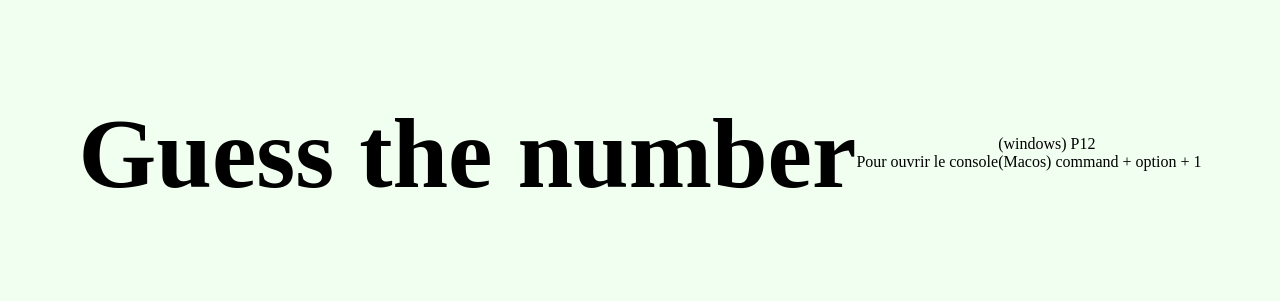
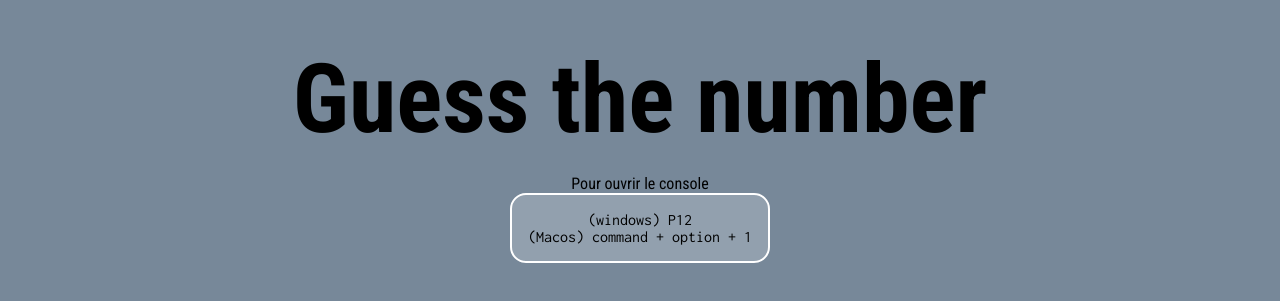
Before and after one commit to Diel-Ousseuynou/start-dimi-2021, a plain HTML site: page guess-the-number-console/index.html in a window 1280 px wide. Shown: the part 247-548 px from the top of the page. Drawn offline with Linux system fonts and the light colour scheme.

Commit message:
update main

```diff
--- a/guess-the-number-console/index.html
+++ b/guess-the-number-console/index.html
@@ -9,10 +9,10 @@
 </html>
 <body class="flex-center">
 
-    <p>
+
         <h1> Guess the number </h1>
         <br>
-        Pour ouvrir le console
+        <p> Pour ouvrir le console
          <br>
             <span>
                 (windows) P12
@@ -21,4 +21,5 @@
             </span>
 
     </p>
+<script src ="main.js"> </script>
 </body>
--- a/guess-the-number-console/style.css
+++ b/guess-the-number-console/style.css
@@ -1,3 +1,5 @@
+@import url('https://fonts.googleapis.com/css2?family=Inconsolata:wght@200;300;400;500;600;700;800;900&family=Roboto+Condensed:ital,wght@0,300;0,400;0,700;1,300;1,400;1,700&display=swap');
+
 body, body * {
     margin : 0;
     box-sizing: border-box;
@@ -5,15 +7,27 @@ body, body * {
 }
 
 body {
-    background-color: honeydew;
-    min-height: 100vh;
+
+  background-color: lightslategrey;
+  min-height: 100vh;
+  font-family: 'Roboto Condensed', sans-serif;
+  text-align: center;
 
 }
 .flex-center {
     display: flex;
+    flex-direction: column;
     justify-content: center;
     align-items: center;
 }
 h1 {
-    font-size: 100px;
+    font-size: 96px;
 }
+p span {
+    font-family: 'Inconsolata', monospace;
+  display: block;
+  background-color: #fff3;
+  border: solid 2px white;
+  border-radius: 16px;
+  padding: 16px;
+}
```
Also changed, not shown: main.js (added, +17 -0 lines).
